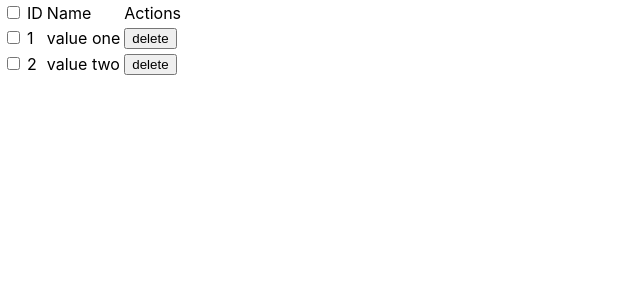
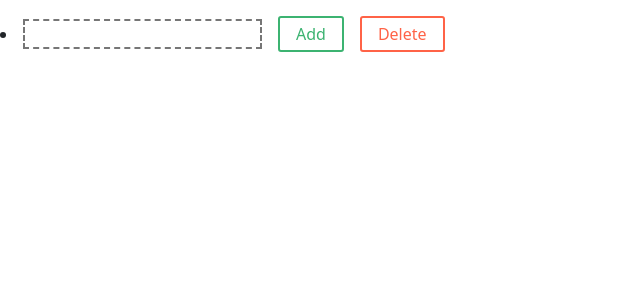
Before and after one commit to Heshan-kavi/dynamic-list, a React (Create React App) app: page /secondary-page in a window 1280 px wide. Shown: the top 300 px of the page, without its empty margins (0-640 px from the left). Built offline with nearby package versions, Linux system fonts and the light colour scheme.

Commit message:
implemented basic routes

```diff
--- a/src/App.tsx
+++ b/src/App.tsx
@@ -1,12 +1,18 @@
 import React from 'react';
+import { BrowserRouter, Navigate, Route, Routes } from 'react-router-dom';
 import './App.css';
 import SecondaryPage from './pages/SecondaryPage';
 import ThirdPage from './pages/ThirdPage';
 
 function App() {
   return (
-    // <SecondaryPage/>
-    <ThirdPage/>
+    <BrowserRouter>
+    <Routes>
+      <Route path="secondary-page" element={<SecondaryPage/>} />
+      <Route path="third-page" element={<ThirdPage/>} />
+      <Route path="*" element={<Navigate to='secondary-page'/>} />
+    </Routes>
+    </BrowserRouter>
   );
 }
 
```
